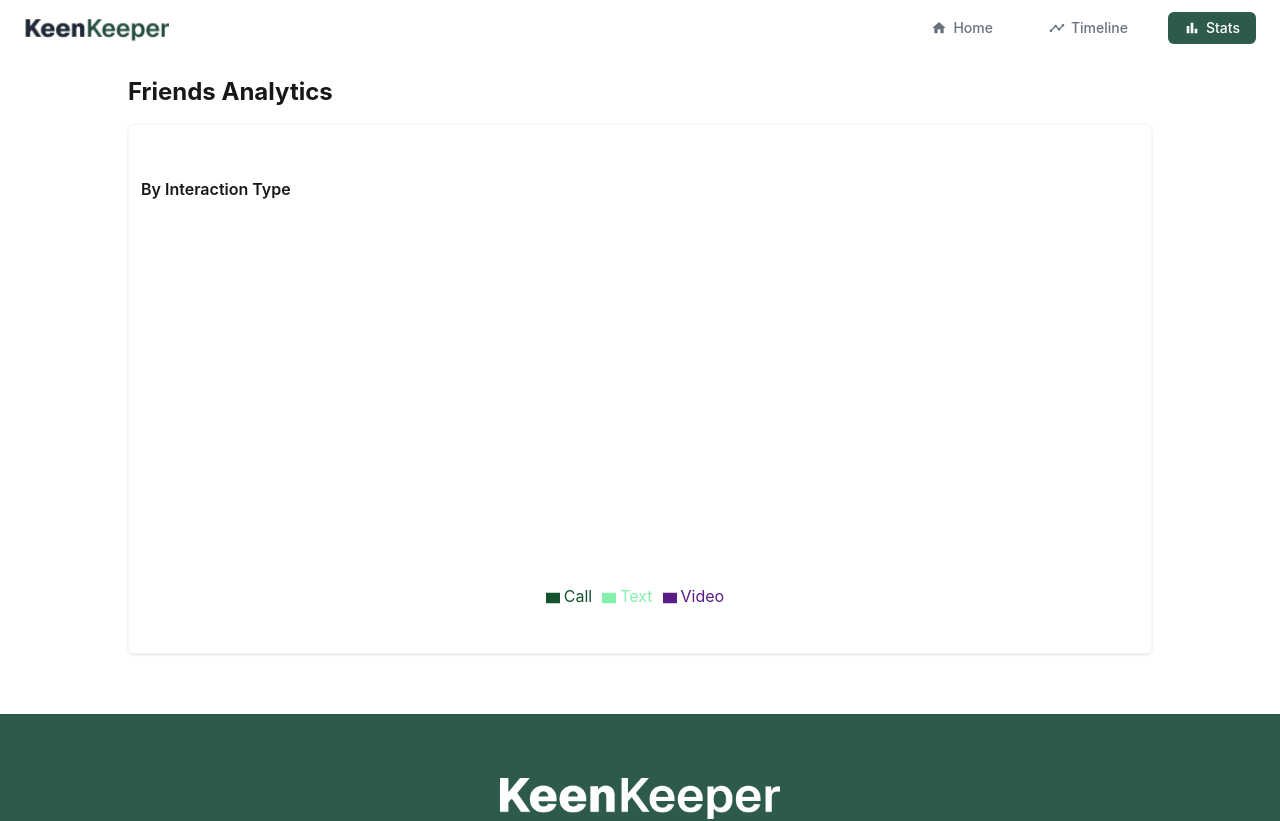
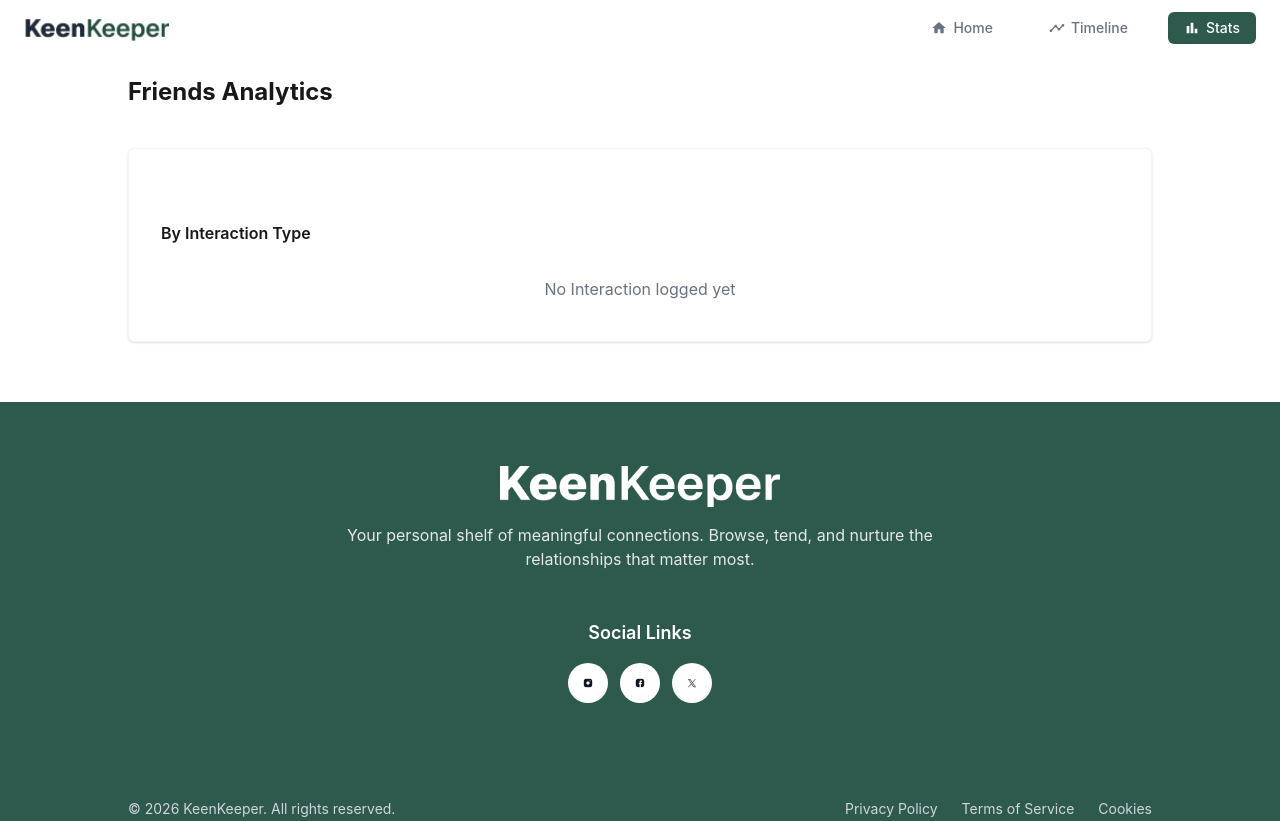
Before and after one commit to Deya824/KeepUpWithFriends, a React (Vite) app: page /stats in a window 1280 px wide. Shown: the top 821 px of the page. Built offline with nearby package versions, Linux system fonts and the light colour scheme.

Commit message:
Added No interaction logged out thing on stats

```diff
--- a/src/pages/frinedDetails/FriendDetails.jsx
+++ b/src/pages/frinedDetails/FriendDetails.jsx
@@ -5,7 +5,7 @@ import { ToastContainer, toast } from 'react-toastify';
 import 'react-toastify/dist/ReactToastify.css';
 import { TimelineContext } from '../../context/TimelineProvider/TimelineContext';
 
-import { FiPhone, FiMessageSquare, FiVideo } from 'react-icons/fi';
+import { FiPhone, FiMessageSquare, FiVideo, FiClock, FiArchive, FiTrash2 } from 'react-icons/fi';
 
 const FriendDetails = () => {
      const statusColors = {
@@ -81,13 +81,13 @@ const FriendDetails = () => {
 
                  <div className="w-full flex flex-col gap-3">
                     <button className="bg-white shadow-sm border border-gray-100 py-3 rounded-xl text-sm font-medium hover:bg-gray-50 flex justify-center items-center gap-2">
-                        ⏰ Snooze 2 Weeks
+                        <FiClock /> Snooze 2 Weeks
                     </button>
                     <button className="bg-white shadow-sm border border-gray-100 py-3 rounded-xl text-sm font-medium hover:bg-gray-50 flex justify-center items-center gap-2">
-                        📦 Archive
+                        <FiArchive /> Archive
                     </button>
                     <button className="bg-white shadow-sm border border-red-100 py-3 rounded-xl text-sm font-medium text-red-600 hover:bg-red-50 flex justify-center items-center gap-2">
-                        🗑️ Delete
+                        <FiTrash2 /> Delete
                     </button>
                  </div>
              </div>
--- a/src/pages/homePage/Card.jsx
+++ b/src/pages/homePage/Card.jsx
@@ -14,7 +14,7 @@ const Card = ({friend}) => {
 
         <img c src={friend.picture} alt={friend.name}  className='h-20 w-20 rounded-full object-cover ' />
         <h2 className='font-bold'>{friend.name}</h2>
-        <p>{friend.days_since_contact}</p>
+        <p>{friend.days_since_contact}d ago</p>
       <div className='flex flex-wrap justify-center gap-2 my-2'>
                 {friend.tags && friend.tags.map((tag, index) => (
                     <span
--- a/src/pages/stats/Stats.jsx
+++ b/src/pages/stats/Stats.jsx
@@ -16,10 +16,11 @@ const Stats = () => {
     return (
         <div className='mx-auto max-w-5xl py-5'>
             <h2 className='font-bold text-2xl'>Friends Analytics</h2>
-            <div className='mt-4 my-10 shadow py-10 rounded-md border border-gray-100'>
-                <h2 className='p-3 font-semibold'>By Interaction Type</h2>
+            <div className='my-10 shadow py-10 rounded-md border border-gray-100 bg-white'>
+                <h2 className='p-8 font-semibold'>By Interaction Type</h2>
 
-
+                {/* Fixed the ternary operator syntax here */}
+                {safeData.length > 0 ? (
                     <div style={{ width: '100%', maxWidth: '500px', height: '400px', margin: '0 auto' }}>
                         <ResponsiveContainer width="100%" height="100%">
                             <PieChart>
@@ -38,7 +39,9 @@ const Stats = () => {
                             </PieChart>
                         </ResponsiveContainer>
                     </div>
-
+                ) : (
+                    <h2 className="text-center text-gray-500">No Interaction logged yet</h2>
+                )}
             </div>
         </div>
     );
```
Lines whose indentation alone changed are shown as unchanged.
